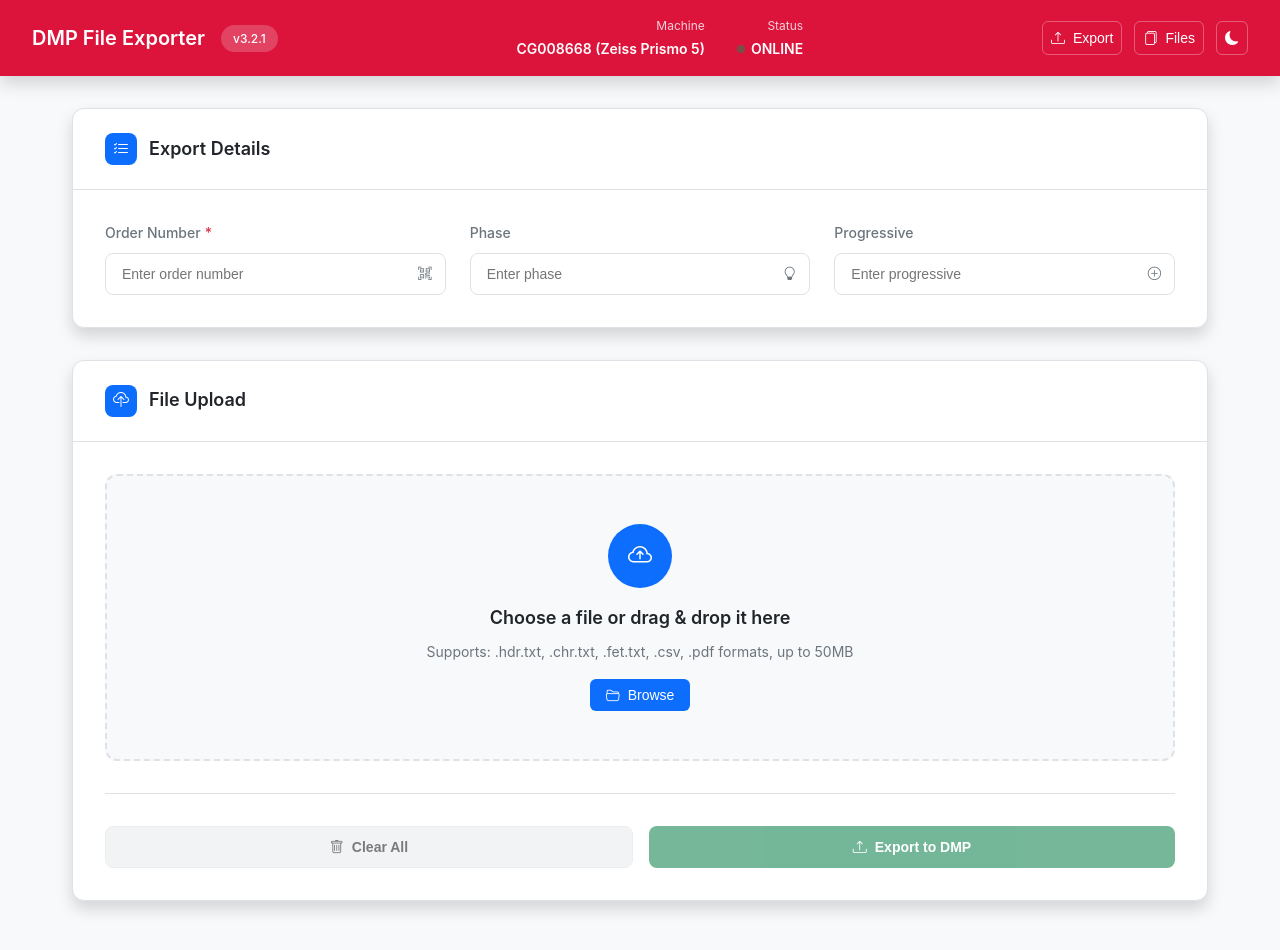
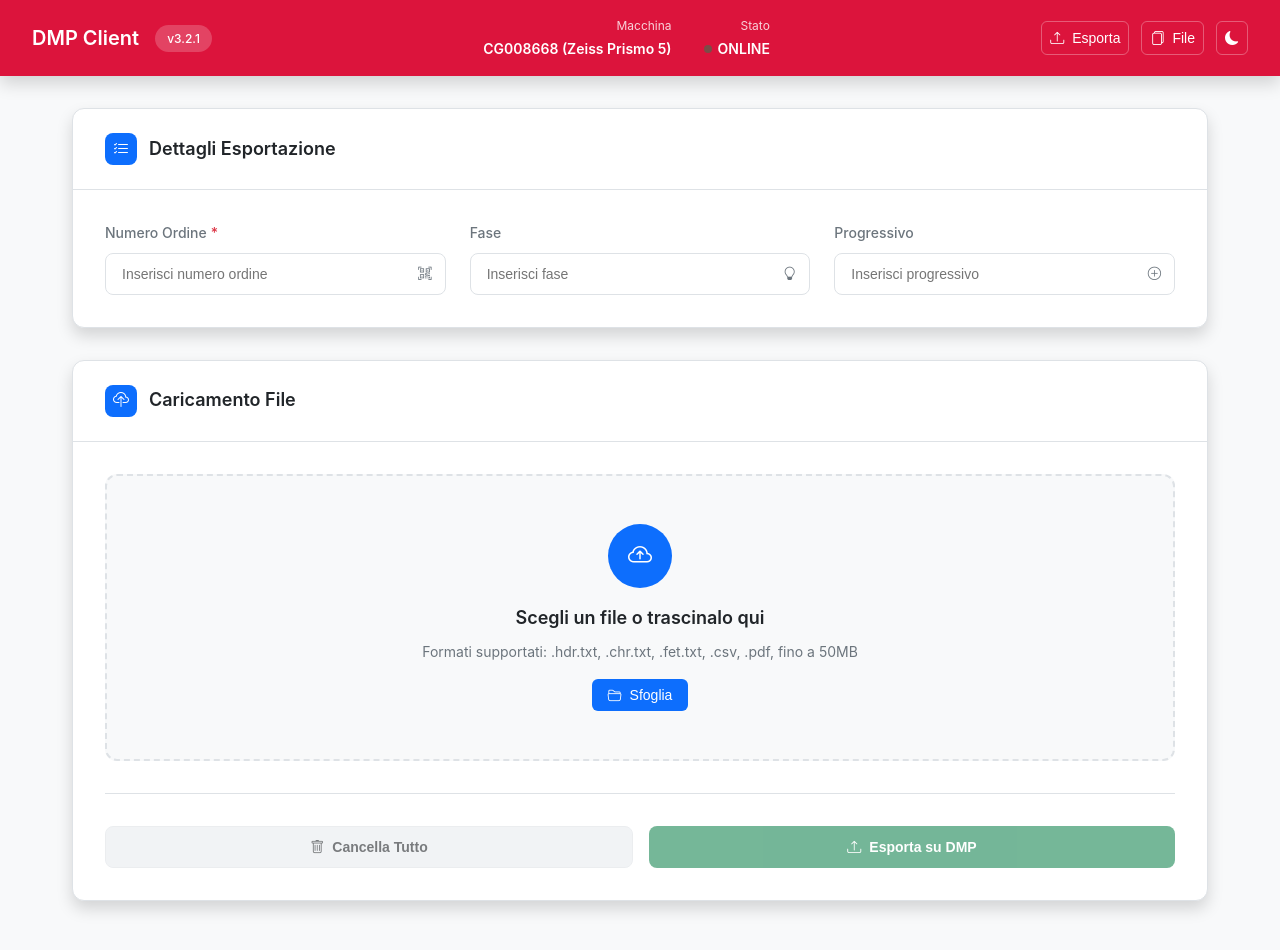
Before and after one commit to yassingamalz/dmp-client, an Angular app: page /export in a window 1280 px wide. Shown: the top 950 px of the page. Built offline with nearby package versions, Linux system fonts and the light colour scheme.

Commit message:
i18n: Translate application interface to Italian
- Translate all user-facing text from English to Italian
- Update component templates and TypeScript files
- Maintain existing functionality and logic
- Update toast messages, modal dialogs, and form labels

```diff
--- a/src/app/app.component.ts
+++ b/src/app/app.component.ts
@@ -23,10 +23,9 @@ export class AppComponent implements OnInit {
   constructor(
     private themeService: ThemeService,
     private toastService: ToastService
-  ) {}
+  ) { }
 
   ngOnInit(): void {
-    // Welcome message
-    this.toastService.showToast('success', 'Welcome!', 'DMP Client is ready to use');
+    this.toastService.showToast('success', 'Benvenuto!', 'DMP Client è pronto per l\'uso');
   }
 }
--- a/src/app/features/export/components/export-form/export-form.component.html
+++ b/src/app/features/export/components/export-form/export-form.component.html
@@ -1,53 +1,35 @@
-
 <div class="card">
   <div class="card-header">
     <div class="card-icon">
       <i class="bi bi-list-check"></i>
     </div>
-    <h2 class="card-title">Export Details</h2>
+    <h2 class="card-title">Dettagli Esportazione</h2>
   </div>
   <div class="card-body">
     <form [formGroup]="exportForm">
       <div class="form-grid">
         <div class="form-group">
-          <label class="form-label required-field">Order Number</label>
-          <app-autocomplete-input
-            placeholder="Enter order number"
-            formControlName="order"
-            [suggestions]="orderSuggestions"
-            [loading]="orderLoading"
-            actionIcon="bi-qr-code-scan"
-            actionTooltip="Scan barcode"
-            (inputChange)="onOrderInput($event)"
-            (suggestionSelected)="onOrderSelected($event)"
-            (actionClicked)="scanBarcode()">
+          <label class="form-label required-field">Numero Ordine</label>
+          <app-autocomplete-input placeholder="Inserisci numero ordine" formControlName="order"
+            [suggestions]="orderSuggestions" [loading]="orderLoading" actionIcon="bi-qr-code-scan"
+            actionTooltip="Scansiona codice a barre" (inputChange)="onOrderInput($event)"
+            (suggestionSelected)="onOrderSelected($event)" (actionClicked)="scanBarcode()">
           </app-autocomplete-input>
         </div>
 
         <div class="form-group">
-          <label class="form-label">Phase</label>
-          <app-autocomplete-input
-            placeholder="Enter phase"
-            formControlName="phase"
-            [suggestions]="phaseSuggestions"
-            actionIcon="bi-lightbulb"
-            actionTooltip="Suggest phase"
-            (inputChange)="onPhaseInput($event)"
-            (suggestionSelected)="onPhaseSelected()"
-            (actionClicked)="suggestPhase()">
+          <label class="form-label">Fase</label>
+          <app-autocomplete-input placeholder="Inserisci fase" formControlName="phase" [suggestions]="phaseSuggestions"
+            actionIcon="bi-lightbulb" actionTooltip="Suggerisci fase" (inputChange)="onPhaseInput($event)"
+            (suggestionSelected)="onPhaseSelected()" (actionClicked)="suggestPhase()">
           </app-autocomplete-input>
         </div>
 
         <div class="form-group">
-          <label class="form-label">Progressive</label>
-          <app-autocomplete-input
-            placeholder="Enter progressive"
-            formControlName="progressive"
-            [suggestions]="progressiveSuggestions"
-            actionIcon="bi-plus-circle"
-            actionTooltip="Auto-increment"
-            (inputChange)="onProgressiveInput($event)"
-            (actionClicked)="autoProgressive()">
+          <label class="form-label">Progressivo</label>
+          <app-autocomplete-input placeholder="Inserisci progressivo" formControlName="progressive"
+            [suggestions]="progressiveSuggestions" actionIcon="bi-plus-circle" actionTooltip="Auto-incrementa"
+            (inputChange)="onProgressiveInput($event)" (actionClicked)="autoProgressive()">
           </app-autocomplete-input>
         </div>
       </div>
--- a/src/app/features/export/components/export-form/export-form.component.ts
+++ b/src/app/features/export/components/export-form/export-form.component.ts
@@ -83,9 +83,10 @@ export class ExportFormComponent implements OnInit, OnDestroy {
   }
 
   onOrderSelected(suggestion: AutocompleteSuggestion): void {
-    this.toastService.showToast('info', 'Order Selected', `Selected work order: ${suggestion.value}`);
+    this.toastService.showToast('info', 'Ordine Selezionato', `Ordine selezionato: ${suggestion.value}`);
     this.loadPhaseSuggestions();
   }
+
 
   onPhaseInput(value: string): void {
     this.loadPhaseSuggestions(value);
@@ -162,14 +163,14 @@ export class ExportFormComponent implements OnInit, OnDestroy {
       .pipe(takeUntil(this.destroy$))
       .subscribe(barcode => {
         this.exportForm.patchValue({ order: barcode });
-        this.toastService.showToast('success', 'Barcode Scanned', `Detected order: ${barcode}`);
+        this.toastService.showToast('success', 'Codice Scansionato', `Ordine rilevato: ${barcode}`);
       });
   }
 
   suggestPhase(): void {
     const orderValue = this.exportForm.get('order')?.value;
     if (!orderValue) {
-      this.toastService.showToast('warning', 'Missing Order', 'Please enter an order number first');
+      this.toastService.showToast('warning', 'Ordine Mancante', 'Inserisci prima un numero ordine');
       return;
     }
 
@@ -178,10 +179,10 @@ export class ExportFormComponent implements OnInit, OnDestroy {
       .subscribe(workOrder => {
         if (workOrder && workOrder.phases.length > 0) {
           this.exportForm.patchValue({ phase: workOrder.phases[0] });
-          this.toastService.showToast('success', 'Phase Suggested', `Set phase to: ${workOrder.phases[0]}`);
+          this.toastService.showToast('success', 'Fase Suggerita', `Fase impostata a: ${workOrder.phases[0]}`);
         } else {
           this.exportForm.patchValue({ phase: '10' });
-          this.toastService.showToast('info', 'Default Phase', 'Set default phase: 10');
+          this.toastService.showToast('info', 'Fase Predefinita', 'Fase predefinita impostata: 10');
         }
       });
   }
@@ -191,7 +192,7 @@ export class ExportFormComponent implements OnInit, OnDestroy {
     const phaseValue = this.exportForm.get('phase')?.value;
 
     if (!orderValue || !phaseValue) {
-      this.toastService.showToast('warning', 'Missing Information', 'Please enter order and phase first');
+      this.toastService.showToast('warning', 'Informazioni Mancanti', 'Inserisci prima ordine e fase');
       return;
     }
 
@@ -200,7 +201,7 @@ export class ExportFormComponent implements OnInit, OnDestroy {
       .subscribe(lastProgressive => {
         const nextProgressive = String(parseInt(lastProgressive) + 1).padStart(3, '0');
         this.exportForm.patchValue({ progressive: nextProgressive });
-        this.toastService.showToast('success', 'Progressive Set', `Auto-incremented to: ${nextProgressive}`);
+        this.toastService.showToast('success', 'Progressivo Impostato', `Auto-incrementato a: ${nextProgressive}`);
       });
   }
 }
--- a/src/app/features/export/components/file-upload/file-upload.component.html
+++ b/src/app/features/export/components/file-upload/file-upload.component.html
@@ -1,47 +1,34 @@
-
 <div class="card">
   <div class="card-header">
     <div class="card-icon">
       <i class="bi bi-cloud-upload"></i>
     </div>
-    <h2 class="card-title">File Upload</h2>
+    <h2 class="card-title">Caricamento File</h2>
   </div>
   <div class="card-body">
-    <div
-      class="upload-zone"
-      [class.drag-over]="dragOver"
-      (dragover)="onDragOver($event)"
-      (dragleave)="onDragLeave()"
-      (drop)="onDrop($event)"
-      (click)="openFileDialog()">
+    <div class="upload-zone" [class.drag-over]="dragOver" (dragover)="onDragOver($event)" (dragleave)="onDragLeave()"
+      (drop)="onDrop($event)" (click)="openFileDialog()">
       <div class="upload-icon">
         <i class="bi bi-cloud-arrow-up"></i>
       </div>
-      <div class="upload-text">Choose a file or drag & drop it here</div>
+      <div class="upload-text">Scegli un file o trascinalo qui</div>
       <div class="upload-subtext">
-        Supports: .hdr.txt, .chr.txt, .fet.txt, .csv, .pdf formats, up to 50MB
+        Formati supportati: .hdr.txt, .chr.txt, .fet.txt, .csv, .pdf, fino a 50MB
       </div>
       <button class="browse-btn" type="button">
         <i class="bi bi-folder2-open"></i>
-        Browse
+        Sfoglia
       </button>
-      <input
-        #fileInput
-        type="file"
-        multiple
-        accept=".txt,.csv,.pdf,.hdr.txt,.chr.txt,.fet.txt"
-        style="display: none;"
+      <input #fileInput type="file" multiple accept=".txt,.csv,.pdf,.hdr.txt,.chr.txt,.fet.txt" style="display: none;"
         (change)="onFileSelect($event)">
     </div>
 
     <div class="file-list" *ngIf="selectedFiles.length > 0">
       <div class="file-list-header">
         <i class="bi bi-files"></i>
-        Selected Files
+        File Selezionati
       </div>
-      <div
-        *ngFor="let file of selectedFiles; let i = index"
-        class="file-item">
+      <div *ngFor="let file of selectedFiles; let i = index" class="file-item">
         <div class="file-info">
           <div class="file-icon">
             <i class="bi bi-file-earmark-text"></i>
@@ -52,10 +39,7 @@
           </div>
         </div>
         <div class="file-actions">
-          <button
-            class="btn-icon danger"
-            (click)="removeFile(i)"
-            title="Remove file">
+          <button class="btn-icon danger" (click)="removeFile(i)" title="Rimuovi file">
             <i class="bi bi-x-lg"></i>
           </button>
         </div>
@@ -63,19 +47,13 @@
     </div>
 
     <div class="actions">
-      <button
-        class="btn btn-secondary"
-        (click)="clearFiles()"
-        [disabled]="selectedFiles.length === 0">
+      <button class="btn btn-secondary" (click)="clearFiles()" [disabled]="selectedFiles.length === 0">
         <i class="bi bi-trash"></i>
-        Clear All
+        Cancella Tutto
       </button>
-      <button
-        class="btn btn-primary"
-        [disabled]="!canExport || exporting"
-        (click)="exportFiles()">
+      <button class="btn btn-primary" [disabled]="!canExport || exporting" (click)="exportFiles()">
         <i [class]="exporting ? 'bi bi-arrow-repeat' : 'bi bi-upload'"></i>
-        {{ exporting ? 'Exporting...' : 'Export to DMP' }}
+        {{ exporting ? 'Esportazione...' : 'Esporta su DMP' }}
       </button>
     </div>
   </div>
--- a/src/app/features/export/components/file-upload/file-upload.component.ts
+++ b/src/app/features/export/components/file-upload/file-upload.component.ts
@@ -9,7 +9,7 @@ import { ToastService } from '../../../../core/services/toast.service';
 
 @Component({
   selector: 'app-file-upload',
-  standalone:false,
+  standalone: false,
   templateUrl: './file-upload.component.html',
   styleUrls: ['./file-upload.component.scss']
 })
@@ -89,16 +89,16 @@ export class FileUploadComponent implements OnInit, OnDestroy {
     if (result.rejected.length > 0) {
       this.toastService.showToast(
         'warning',
-        'Invalid Files',
-        `${result.rejected.length} files were rejected (invalid type or duplicate)`
+        'File Non Validi',
+        `${result.rejected.length} file sono stati rifiutati (tipo non valido o duplicato)`
       );
     }
 
     if (result.added.length > 0) {
       this.toastService.showToast(
         'success',
-        'Files Added',
-        `Added ${result.added.length} files to upload queue`
+        'File Aggiunti',
+        `Aggiunti ${result.added.length} file alla coda di caricamento`
       );
     }
   }
@@ -106,7 +106,7 @@ export class FileUploadComponent implements OnInit, OnDestroy {
   removeFile(index: number): void {
     const removedFile = this.fileManagerService.removeFile(index);
     if (removedFile) {
-      this.toastService.showToast('info', 'File Removed', `Removed: ${removedFile.name}`);
+      this.toastService.showToast('info', 'File Rimosso', `Rimosso: ${removedFile.name}`);
     }
   }
 
@@ -114,24 +114,24 @@ export class FileUploadComponent implements OnInit, OnDestroy {
     if (this.selectedFiles.length === 0) return;
 
     this.modalService.showModal({
-      title: 'Clear All Files',
-      message: `Are you sure you want to remove all ${this.selectedFiles.length} selected files?`,
+      title: 'Cancella Tutti i File',
+      message: `Sei sicuro di voler rimuovere tutti i ${this.selectedFiles.length} file selezionati?`,
       icon: 'trash',
       onConfirm: () => {
         this.fileManagerService.clearFiles();
-        this.toastService.showToast('success', 'Files Cleared', 'All files removed from queue');
+        this.toastService.showToast('success', 'File Cancellati', 'Tutti i file rimossi dalla coda');
       }
     });
   }
 
   exportFiles(): void {
-    const order = 'ORD-2024-001'; // This should come from the form service
+    const order = 'ORD-2024-001';
     const phase = '10';
     const progressive = '001';
 
     this.modalService.showModal({
-      title: 'Confirm Export',
-      message: `Export ${this.selectedFiles.length} files to DMP?\n\nOrder: ${order}\nPhase: ${phase || 'N/A'}\nProgressive: ${progressive || 'N/A'}`,
+      title: 'Conferma Esportazione',
+      message: `Esportare ${this.selectedFiles.length} file su DMP?\n\nOrdine: ${order}\nFase: ${phase || 'N/D'}\nProgressivo: ${progressive || 'N/D'}`,
       icon: 'upload',
       onConfirm: () => this.performExport(order, phase, progressive)
     });
@@ -152,15 +152,15 @@ export class FileUploadComponent implements OnInit, OnDestroy {
       .subscribe({
         next: (result) => {
           if (result.success) {
-            this.toastService.showToast('success', 'Export Complete', result.message);
+            this.toastService.showToast('success', 'Esportazione Completata', result.message);
             this.fileManagerService.clearFiles();
           } else {
-            this.toastService.showToast('error', 'Export Failed', result.message);
+            this.toastService.showToast('error', 'Esportazione Fallita', result.message);
           }
           this.exporting = false;
         },
         error: () => {
-          this.toastService.showToast('error', 'Export Failed', 'An error occurred during export');
+          this.toastService.showToast('error', 'Esportazione Fallita', 'Si è verificato un errore durante l\'esportazione');
           this.exporting = false;
         }
       });
--- a/src/app/features/files/components/file-browser/file-browser.component.ts
+++ b/src/app/features/files/components/file-browser/file-browser.component.ts
@@ -12,17 +12,17 @@ import { ToastService } from '../../../../core/services/toast.service';
 export class FileBrowserComponent {
   @Input() files: UploadedFile[] | null = [];
 
-  constructor(private toastService: ToastService) {}
+  constructor(private toastService: ToastService) { }
 
   viewFile(file: UploadedFile): void {
     const displayName = file.name.split('#')[1] || file.name;
-    this.toastService.showToast('info', 'File Viewer', `Opening: ${displayName}`);
+    this.toastService.showToast('info', 'Visualizzatore File', `Apertura: ${displayName}`);
   }
 
   downloadFile(event: Event, file: UploadedFile): void {
     event.stopPropagation();
     const displayName = file.name.split('#')[1] || file.name;
-    this.toastService.showToast('success', 'Download Started', `Downloading: ${displayName}`);
+    this.toastService.showToast('success', 'Download Iniziato', `Scaricamento: ${displayName}`);
   }
 
   formatFileSize(bytes: number): string {
--- a/src/app/features/files/files/files.component.ts
+++ b/src/app/features/files/files/files.component.ts
@@ -14,7 +14,7 @@ import { ApiService } from '../../../core/services/api.service';
           <div class="card-icon">
             <i class="bi bi-archive"></i>
           </div>
-          <h2 class="card-title">Exported Files</h2>
+          <h2 class="card-title">File Esportati</h2>
         </div>
         <div class="card-body">
           <app-file-filters
@@ -28,7 +28,7 @@ import { ApiService } from '../../../core/services/api.service';
       </div>
     </div>
   `,
-  standalone:false,
+  standalone: false,
   styles: [`
     .files-view {
       animation: fadeIn 0.3s ease;
--- a/src/app/shared/components/header/header.component.html
+++ b/src/app/shared/components/header/header.component.html
@@ -1,15 +1,15 @@
 <header class="header">
   <div class="header-left">
-    <h1>DMP File Exporter</h1>
+    <h1>DMP Client</h1>
     <span class="version-badge">v3.2.1</span>
   </div>
   <div class="header-info">
     <div class="info-item">
-      <span class="info-label">Machine</span>
+      <span class="info-label">Macchina</span>
       <span class="info-value">{{ machineInfo.id }} ({{ machineInfo.name }})</span>
     </div>
     <div class="info-item">
-      <span class="info-label">Status</span>
+      <span class="info-label">Stato</span>
       <span class="info-value">
         <span class="status-indicator">
           <span class="status-dot"></span>
@@ -19,21 +19,15 @@
     </div>
   </div>
   <div class="header-actions">
-    <button
-      class="nav-btn"
-      [class.active]="currentRoute === '/export'"
-      (click)="navigateTo('/export')">
+    <button class="nav-btn" [class.active]="currentRoute === '/export'" (click)="navigateTo('/export')">
       <i class="bi bi-upload"></i>
-      Export
+      Esporta
     </button>
-    <button
-      class="nav-btn"
-      [class.active]="currentRoute === '/files'"
-      (click)="navigateTo('/files')">
+    <button class="nav-btn" [class.active]="currentRoute === '/files'" (click)="navigateTo('/files')">
       <i class="bi bi-files"></i>
-      Files
+      File
     </button>
-    <button class="theme-toggle" (click)="toggleTheme()" title="Toggle theme">
+    <button class="theme-toggle" (click)="toggleTheme()" title="Cambia tema">
       <i [class]="(currentTheme$ | async) === 'light' ? 'bi bi-moon-fill' : 'bi bi-sun-fill'"></i>
     </button>
   </div>
```
Also changed, not shown: src/app/core/services/api.service.ts (+5 -6 lines), src/app/features/files/components/file-browser/file-browser.component.html (+5 -13 lines), src/app/features/files/components/file-filters/file-filters.component.html (+6 -9 lines), src/app/features/files/components/file-filters/file-filters.component.ts (+14 -14 lines).
